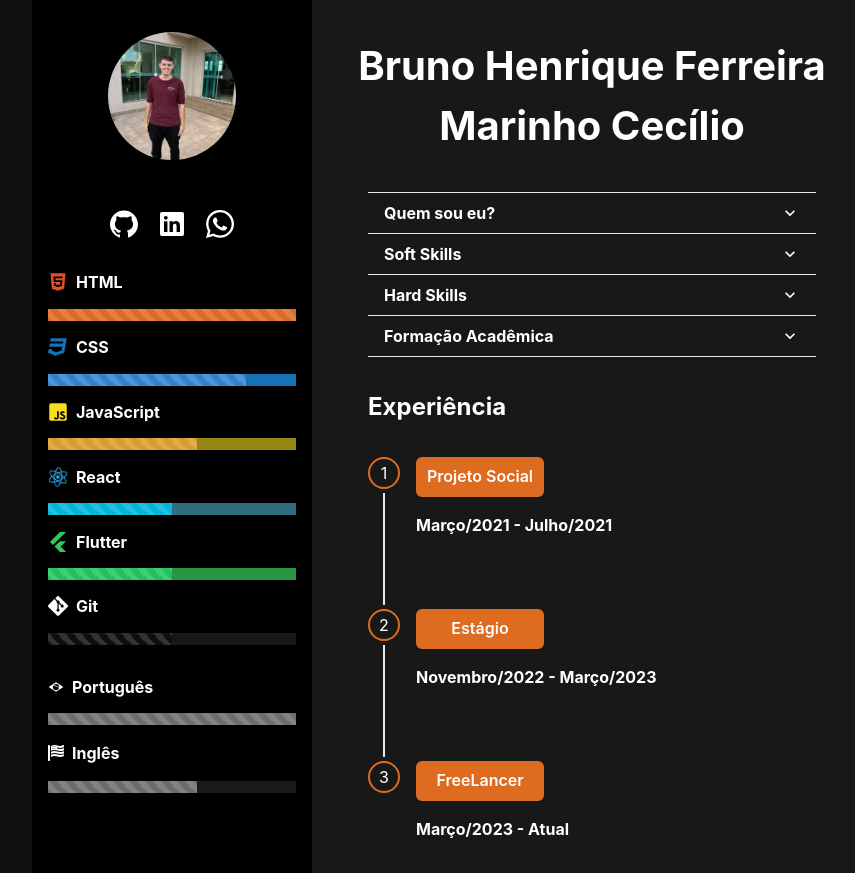
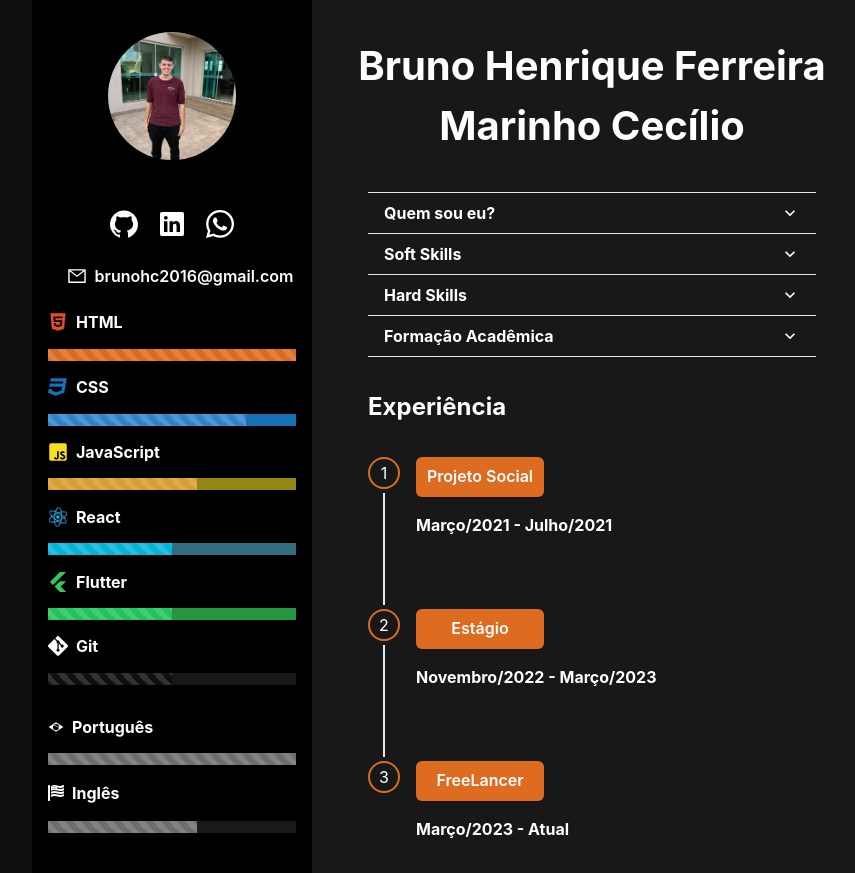
Before and after one commit to SixBruno99/Curriculo, a React (Create React App) app: page / in a window 1280 px wide. Shown: the whole page, without its empty margins (188-1043 px from the left). Built offline with nearby package versions, Linux system fonts and the light colour scheme.

Commit message:
mail to contact added

```diff
--- a/src/Components/Contacts.jsx
+++ b/src/Components/Contacts.jsx
@@ -1,35 +1,62 @@
-import { Flex, Text, useMediaQuery } from "@chakra-ui/react";
+import { Box, Flex, Text, useMediaQuery } from "@chakra-ui/react";
 import { useState } from "react";
 
 // Icons
-import { BsPhone } from "react-icons/bs";
-import { MdLocationPin } from "react-icons/md";
+import { AiOutlineMail } from "react-icons/ai";
+// import { BsPhone } from "react-icons/bs";
+// import { MdLocationPin } from "react-icons/md";
 
 export const Contacts = () => {
-  const [isLargerThan516] = useMediaQuery('(min-width: 516px)')
+  const [isLargerThan516] = useMediaQuery("(min-width: 516px)");
+  const [isLargerThan764] = useMediaQuery("(min-width: 764px)");
 
   const textStyles = {
     color: "white",
-    marginLeft: "0.5rem",
+    marginLeft: isLargerThan764 ? "0.5rem" : "0",
     fontWeight: "semibold",
-    fontSize: isLargerThan516 ? "16px" : "12px"
+    fontSize: isLargerThan516 ? "16px" : "12px",
   };
 
+  const [isHoveredMail, setIsHoveredMail] = useState(false);
+  // const [isHoveredPhone, setIsHoveredPhone] = useState(false);
+  // const [isHoveredLocation, setIsHoveredLocation] = useState(false);
 
-  const [isHoveredPhone, setIsHoveredPhone] = useState(false);
-  const [isHoveredLocation, setIsHoveredLocation] = useState(false);
-
-  const handleHoverPhone = () => {
-    setIsHoveredPhone(!isHoveredPhone);
+  const handleHoverMail = () => {
+    setIsHoveredMail(!isHoveredMail);
   };
 
-  const handleHoverLocation = () => {
-    setIsHoveredLocation(!isHoveredLocation);
-  };
+  // const handleHoverPhone = () => {
+  //   setIsHoveredPhone(!isHoveredPhone);
+  // };
+
+  // const handleHoverLocation = () => {
+  //   setIsHoveredLocation(!isHoveredLocation);
+  // };
 
   return (
     <Flex flexDirection="column" justifyContent="center">
-      <Flex alignItems="center" paddingLeft="1rem" py="0.5rem">
+      <Flex
+        alignItems="center"
+        justifyContent="center"
+        paddingLeft={isLargerThan516 ? "1rem" : "0"}
+        py="0.5rem"
+      >
+        <Box display={isLargerThan764 ? "flex" : "none"}>
+          <AiOutlineMail
+            color="white"
+            size={20}
+            _hover={{
+              transform: "scale(1.5)",
+            }}
+            transform={isHoveredMail ? "scale(1.5)" : "scale(1)"}
+            onMouseEnter={handleHoverMail}
+            onMouseLeave={handleHoverMail}
+          />
+        </Box>
+
+        <Text {...textStyles}>brunohc2016@gmail.com</Text>
+      </Flex>
+      {/* <Flex alignItems="center" paddingLeft="1rem" py="0.5rem">
         <BsPhone
           color="white"
           size={20}
@@ -55,7 +82,7 @@ export const Contacts = () => {
           onMouseLeave={handleHoverLocation}
         />
         <Text {...textStyles}>Brasília - DF</Text>
-      </Flex>
+      </Flex> */}
     </Flex>
   );
 };
--- a/src/Components/Experience/Modals/JobDescripition.jsx
+++ b/src/Components/Experience/Modals/JobDescripition.jsx
@@ -83,7 +83,6 @@ export const SecondJobDescripition = () => {
           <ModalHeader color="white">
             Estagiário desenvolvedor frontend
           </ModalHeader>
-          <ModalCloseButton />
           <ModalBody color="white">
             Projeto no qual tive a oportunidade de estudar e aplicar os
             conhecimentos adquiridos em react através da construção de
@@ -126,7 +125,6 @@ export const ThirdDescripition = () => {
           <ModalHeader color="white">
             FreeLancer desenvolvedor frontend
           </ModalHeader>
-          <ModalCloseButton />
           <ModalBody color="white">
             Projeto em andamento no qual estou desenvolvendo um aplicativo
             utilizando o Flutter, nesse projeto estou aprimorando minhas
--- a/src/Components/Layout.jsx
+++ b/src/Components/Layout.jsx
@@ -1,7 +1,14 @@
-import { Box, Flex, Grid, GridItem, Text, useMediaQuery  } from "@chakra-ui/react";
+import {
+  Box,
+  Flex,
+  Grid,
+  GridItem,
+  Text,
+  useMediaQuery,
+} from "@chakra-ui/react";
 
 // Components imports
-// import { Contacts } from "./Contacts";
+import { Contacts } from "./Contacts";
 import { Profile } from "./Profile";
 import { Skills } from "./Skills/index.jsx";
 import { AboutMe } from "./About";
@@ -9,23 +16,23 @@ import { Experience } from "./Experience/Job";
 import { SocialMedias } from "./Social";
 
 export const Layout = () => {
-  const [isLargerThan764] = useMediaQuery('(min-width: 764px)')
+  const [isLargerThan764] = useMediaQuery("(min-width: 764px)");
 
   return (
     <Box maxW={840} marginX="auto">
-      <Grid gridTemplateColumns="1fr 2fr"  minHeight="100vh">
+      <Grid gridTemplateColumns="1fr 2fr" minHeight="100vh">
         <GridItem bg="black">
           <Box justifyContent="center">
             <Profile />
           </Box>
           <SocialMedias />
+          <Contacts />
           <Skills />
-          {/* <Contacts /> */}
         </GridItem>
         <GridItem bg="#181818">
           <Flex h="12rem" alignItems="center">
             <Text
-            w="100%"
+              w="100%"
               fontSize={isLargerThan764 ? "40px" : "26px"}
               fontWeight="bold"
               textAlign="center"
```
